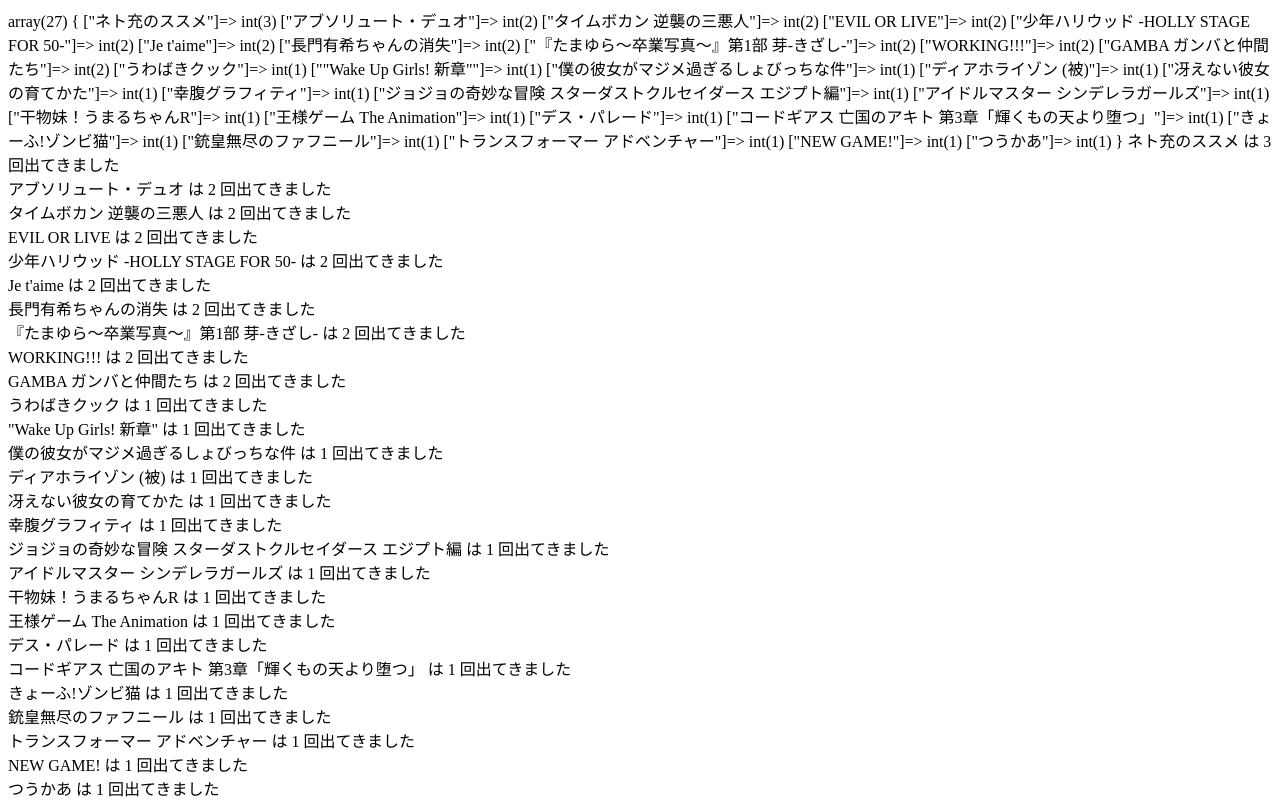
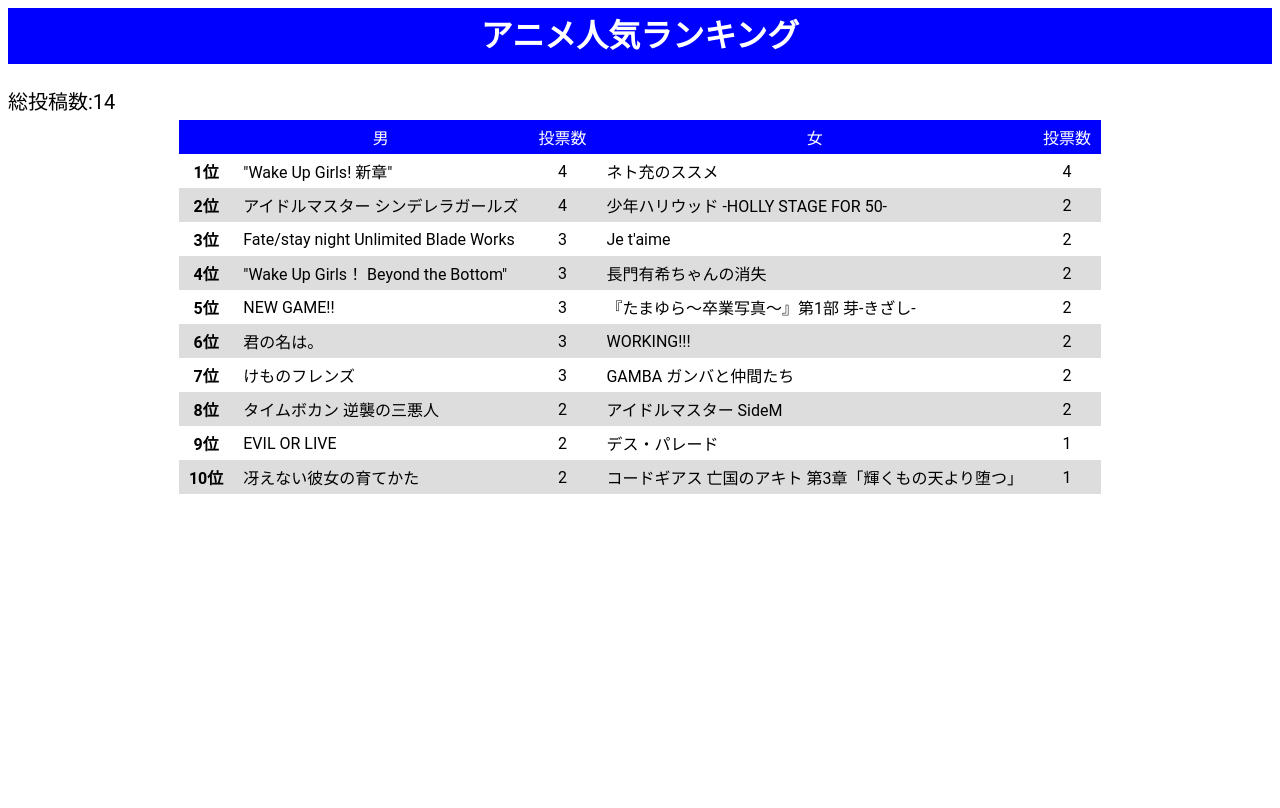
Before and after one commit to knhj/anime_form, a PHP site: page /read.php in a window 1280 px wide. Run offline with PHP 8.4, Linux system fonts and the light colour scheme; data that the repository does not hold is empty.

Commit message:
complete

```diff
--- a/read.php
+++ b/read.php
@@ -4,20 +4,18 @@
 $mailArray = array();
 $sexArray = array();
 $animeArray = array();
-
+$count = 0;
 $file = fopen('data/data.csv', 'r');
 flock($file, LOCK_EX);			// ファイルロック
 if($file){
   while ($line = fgets($file)) {//1行ずつ取得
-    // echo "<p>".$line."</p>";
-        // var_dump($line);
     $line = rtrim($line);
-    // var_dump($line);
     $splitedline = explode(",",$line);
     $nameArray[] = $splitedline[0];
     $mailArray[] = $splitedline[1];
     $sexArray[] = $splitedline[2];
     $animeArray[] = $splitedline[3];
+    $count++;
   }
 //    var_dump($animeArray);
 }
@@ -32,11 +30,6 @@
   while ($line2 = fgets($file2)) {//1行ずつ取得
     $splitedline2 = explode(",",$line2);
     $array += array($splitedline2[3]=>$splitedline2[4]);
-
-    // var_dump($array);
-    // echo $array[$splitedline2[3]];
-    // echo $splitedline2[3]."=>".$array[$splitedline2[3]];
-    //  echo "<br>";
   }
 }
 flock($file2, LOCK_UN);			// ファイルロック解除
@@ -50,41 +43,124 @@
         <meta charset="UTF-8">
         <meta name="viewport" content="width=device-width, initial-scale=1.0">
         <meta http-equiv="X-UA-Compatible" content="ie=edge">
-        <title>file読み込み</title>
+        <title>ランキング表示</title>
+        <style>
+
+        body{
+	        font-family: Roboto, "Yu Gothic Medium", "游ゴシック Medium", YuGothic, "游ゴシック体", "ヒラギノ角ゴ Pro W3", "メイリオ", sans-serif;
+	        line-height: 1.75;
+        	font-size: 16px;
+        }
+
+        table {
+          border-collapse:  collapse; /* セルの線を重ねる */
+        }
+
+        tr:nth-child(odd) {
+           background-color:  #ddd;    /* 背景色指定 */
+        }
+
+        th,td {
+            padding: 5px 10px;          /* 余白指定 */
+        }
+        h1 {
+            text-align:center;
+            color:#fff;
+            background-color:blue;
+
+        }
+        .sou{
+            font-size:20px;
+        }
+        .flex{
+            display:flex;
+            justify-content:center;
+        }
+        #top{
+             color:#fff;
+            background-color:blue;
+        }
+        .center{
+text-align:center;
+        }
+        </style>
     </head>
     <body>
-    <!-- <p>ファイルの内容を表示します．</p> -->
-    <?php
-    // $Aname = array();
-    //  $animeline = explode("/", $animeArray[$i]);
-    //  var_dump($animeline);
-//    foreach($animeline as $value){
-//         $Aname[] = $array[$value];
-//     // echo $array[$value];
-//     // echo $value;
-//    }
+
+
+<h1>アニメ人気ランキング</h1>
+<div class="sou">総投稿数:<?php echo $count;?></div>
+
+<table class="flex">
+    <tbody>
+        <tr id="top">
+            <th></th>
+            <td class="center" >男</td>
+            <td class="center">投票数</td>
+            <td class="center">女</td>
+            <td class="center">投票数</td>
+        </tr>
+<?php
 $totalAnime= array();
+$manAnime=array();
+$womanAnime=array();
    for($i=0;$i<count($nameArray);$i++){
-        $Aname = array();
         $animeline = explode("/", $animeArray[$i]);
             foreach($animeline as $value){
-            $Aname[] = $array[$value];
+                if($sexArray[$i] =="man"){$manAnime[] = $array[$value];}
+                if($sexArray[$i] =="woman"){$womanAnime[] = $array[$value];}
+            // $Aname[] = $array[$value];
             $totalAnime[] =$array[$value];
             }
     // echo $nameArray[$i].",".$mailArray[$i].",".$sexArray[$i].",".implode("/",$Aname)."<br>";
    }
     // var_dump($totalAnime);
-    $data = array_count_values($totalAnime);
-arsort($data);
-var_dump($data);
-foreach($data as $key=>$value){
-    echo "$key は $value 回出てきました<br>";
+$totaldata = array_count_values($totalAnime);
+arsort($totaldata);
+$mandata = array_count_values($manAnime);
+arsort($mandata);
+$womandata = array_count_values($womanAnime);
+arsort($womandata);
+
+$MWrank = array();
+$i=0;
+foreach($mandata as $key=>$value){
+    // echo "$key は $value 回出てきました<br>";
+$MWrank[$i][0] = $key;
+$MWrank[$i][1] = $value;
+$i++;
+if($i == 10){break;}
+}
+
+$i=0;
+foreach($womandata as $key=>$value){
+    // echo "$key は $value 回出てきました<br>";
+$MWrank[$i][2] = $key;
+$MWrank[$i][3] = $value;
+$i++;
+if($i == 10){break;}
+}
+//ここまでで[男アニメタイトル、票数、女アニメタイトル、票数]が要素の要素数が順位の配列ができる
+// var_dump($MWrank);
+$i=0;
+foreach($MWrank as $value){
+    $num = $i + 1;
+    // echo "$key は $value 回出てきました<br>";
+  echo  "<tr>";
+  echo      "<th>".$num."位</th>";
+  echo      "<td>".$MWrank[$i][0]."</td>";
+  echo      "<td class='center'>".$MWrank[$i][1]."</td>";
+  echo      "<td>".$MWrank[$i][2]."</td>";
+  echo      "<td class='center'>".$MWrank[$i][3]."</td>";
+  echo  "</tr>";
+
+$i++;
 
 }
 
-    ?>
-        <!-- <ul> -->
-            <!-- <li><a href="index.php">index.php</a></li> -->
-        <!-- </ul> -->
+
+?>
+     </tbody>
+</table>
     </body>
 </html>
```
Also changed, not shown: data/data.csv (+10 -2 lines), post.php (+6 -1 lines), write.php (+25 -6 lines).
